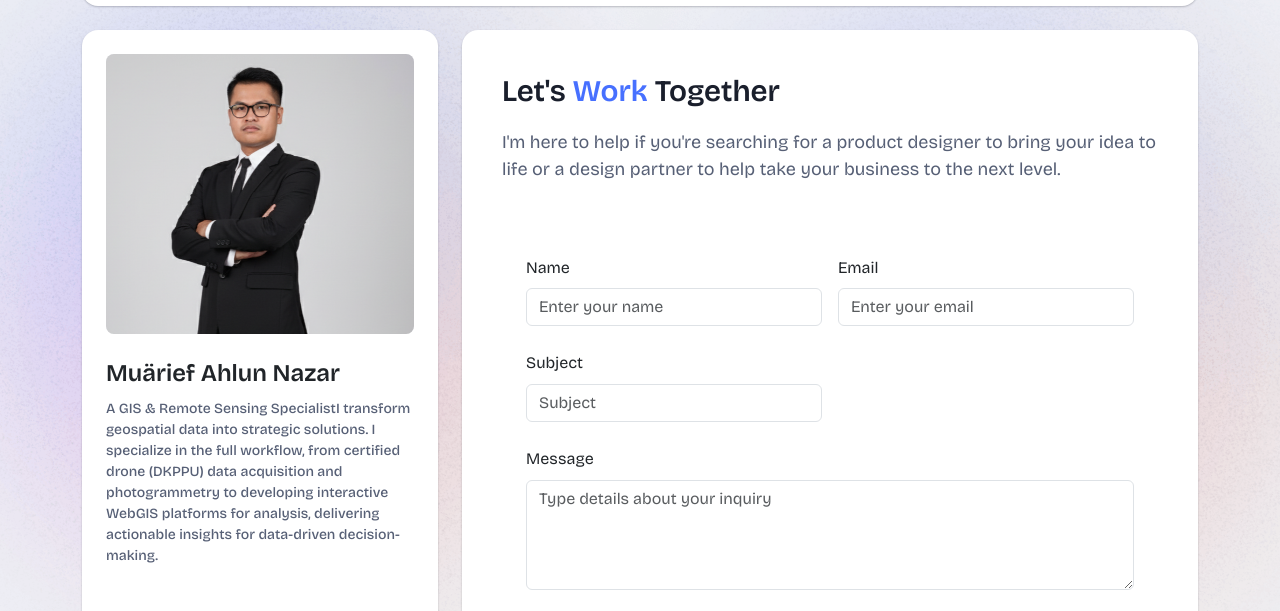
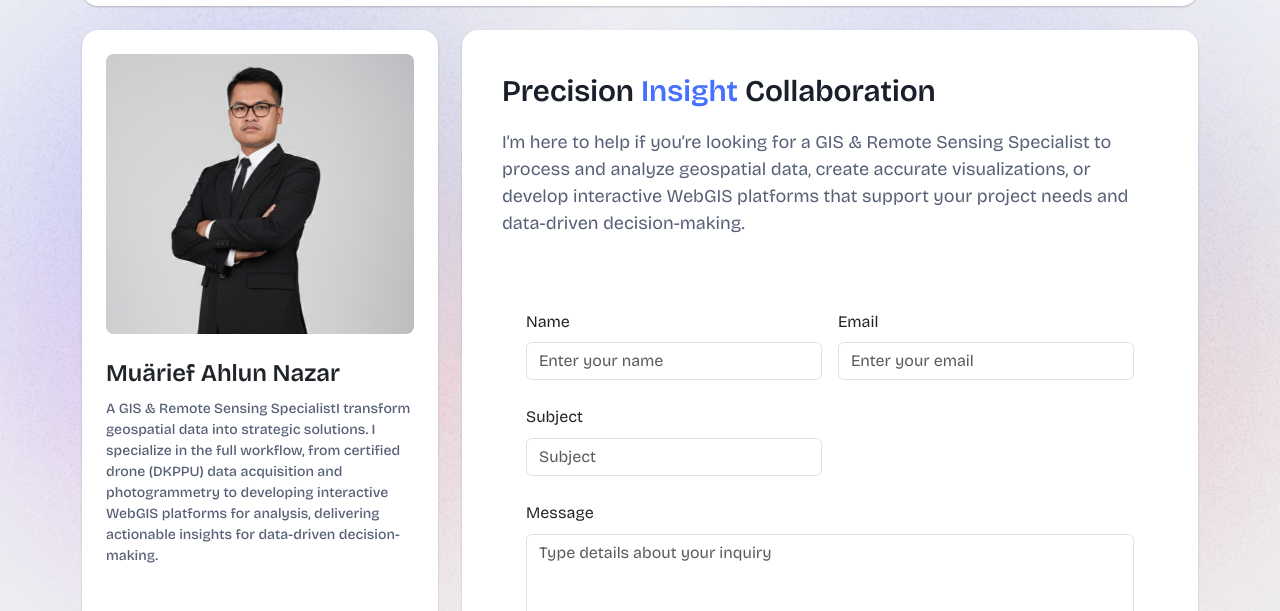
Before and after one commit to muariefahlun123/portfolio-ar, a plain HTML site: page contact.html in a window 1280 px wide. Shown: the part 91-702 px from the top of the page. Drawn offline with nearby package versions, Linux system fonts and the light colour scheme.

Commit message:
update contact

```diff
--- a/contact.html
+++ b/contact.html
@@ -224,9 +224,12 @@
                 <div class="card-body portfolio-card contact-card">
                   <div class="top-info">
                     <div class="text">
-                      <h1 class="main-title">Let's <span>Work</span> Together</h1>
-                      <p>I'm here to help if you're searching for a product designer to bring your idea to life or a
-                        design partner to help take your business to the next level.</p>
+                      <h1 class="main-title">Precision <span>Insight</span> Collaboration</h1>
+                      <p>
+                        I’m here to help if you’re looking for a GIS & Remote Sensing Specialist to process and analyze geospatial data,
+                        create accurate visualizations, or develop interactive WebGIS platforms that support your
+                        project needs and data-driven decision-making.
+                      </p>
                     </div>
                   </div>
                   <div class="contact-area">
```
